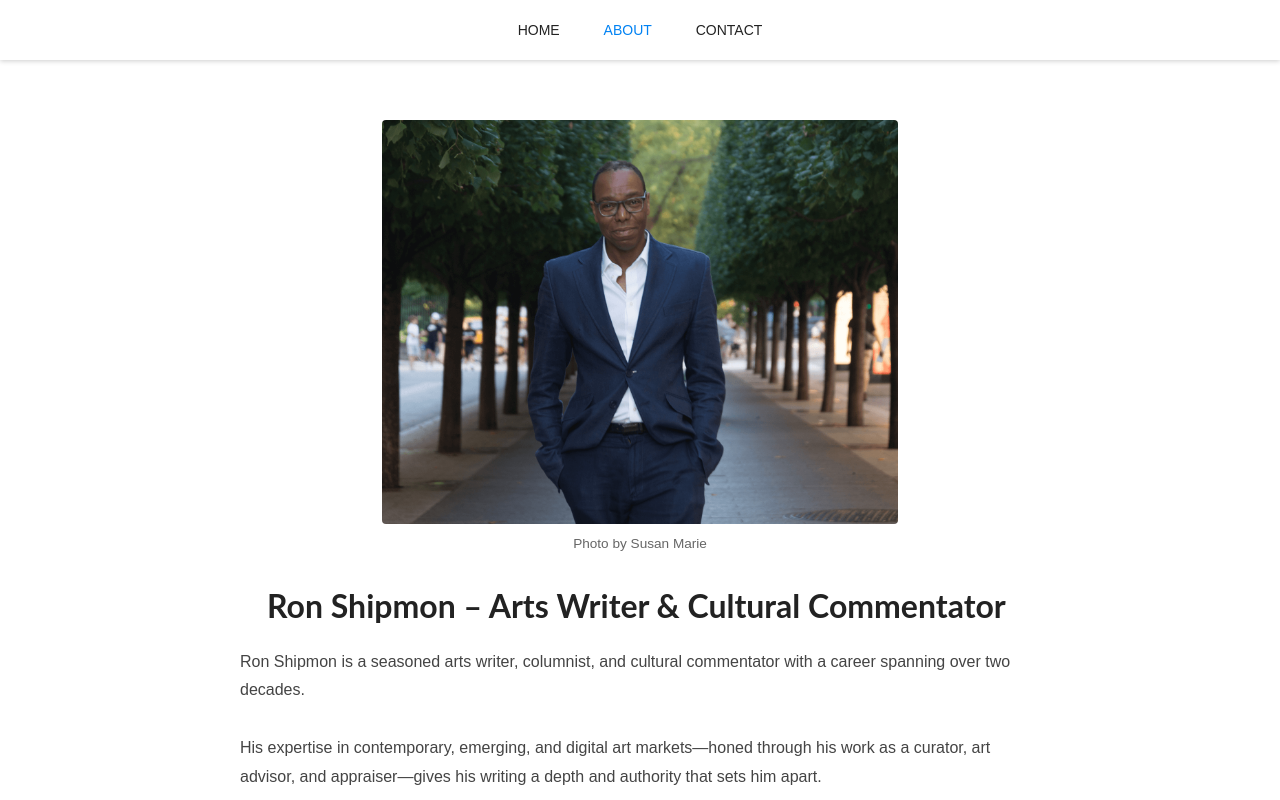
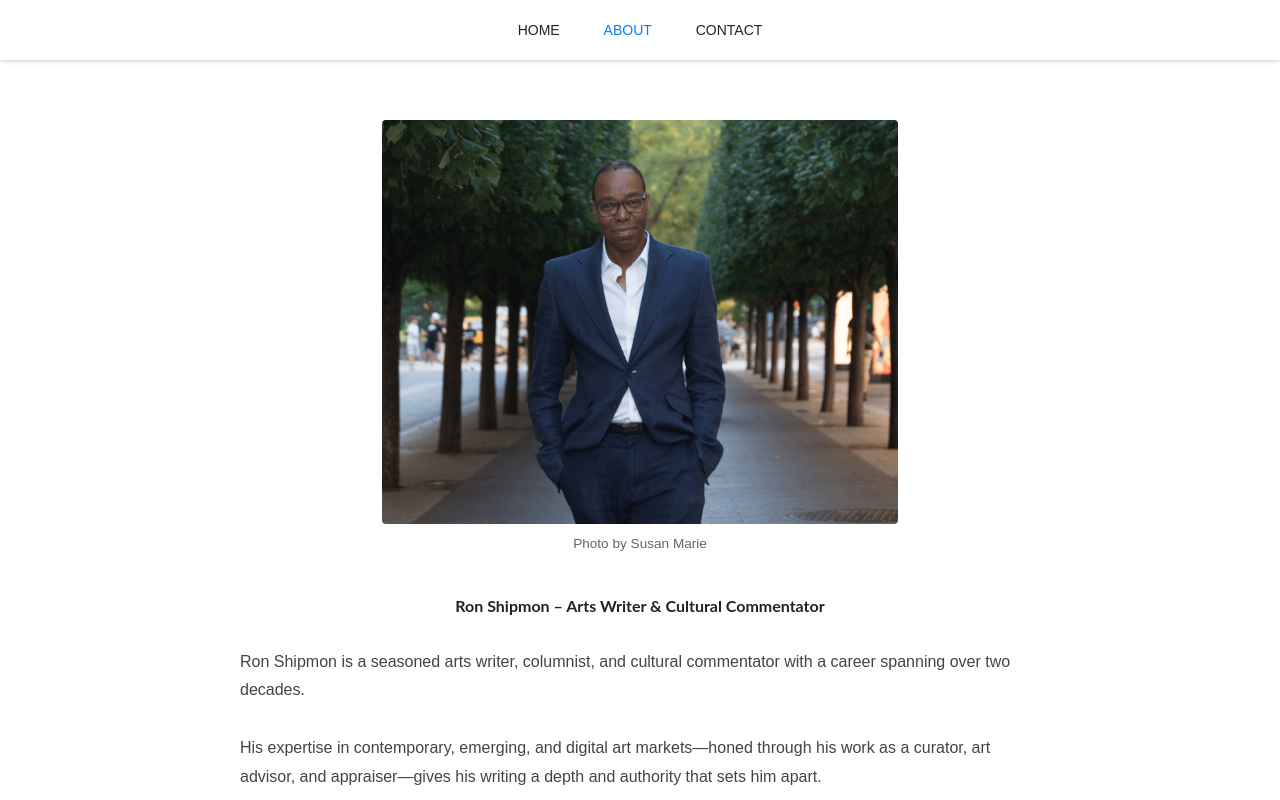
Before and after one commit to shasunal/byronshipmon, a plain HTML site: page about-ron-shipmon-arts-writer-cultural-commentator.html in a window 1280 px wide. Shown: the top 800 px of the page. Drawn offline with nearby package versions, Linux system fonts and the light colour scheme; a script that the page names is missing.

Commit message:
Update about-ron-shipmon-arts-writer-cultural-commentator.html

```diff
--- a/about-ron-shipmon-arts-writer-cultural-commentator.html
+++ b/about-ron-shipmon-arts-writer-cultural-commentator.html
@@ -51,7 +51,8 @@
   </div>
   <div class="div-block-2"><img src="images/RON-SHIPMON.png" loading="lazy" width="Auto" sizes="(max-width: 1500px) 100vw, 1500px" alt="" srcset="images/RON-SHIPMON-p-500.png 500w, images/RON-SHIPMON-p-800.png 800w, images/RON-SHIPMON-p-1080.png 1080w, images/RON-SHIPMON.png 1500w" class="image-6">
     <div class="text-block-7">Photo by Susan Marie<br></div>
-    <h1 class="heading-2">Ron Shipmon – Arts Writer &amp; Cultural Commentator </h1>
+    <h1 class="heading-2" style="font-size: 1rem;">Ron Shipmon – Arts Writer &amp; Cultural Commentator</h1>
+
     <div class="text-block-8">
       Ron Shipmon is a seasoned arts writer, columnist, and cultural commentator with a career spanning over two decades.<br><br>
 
```
